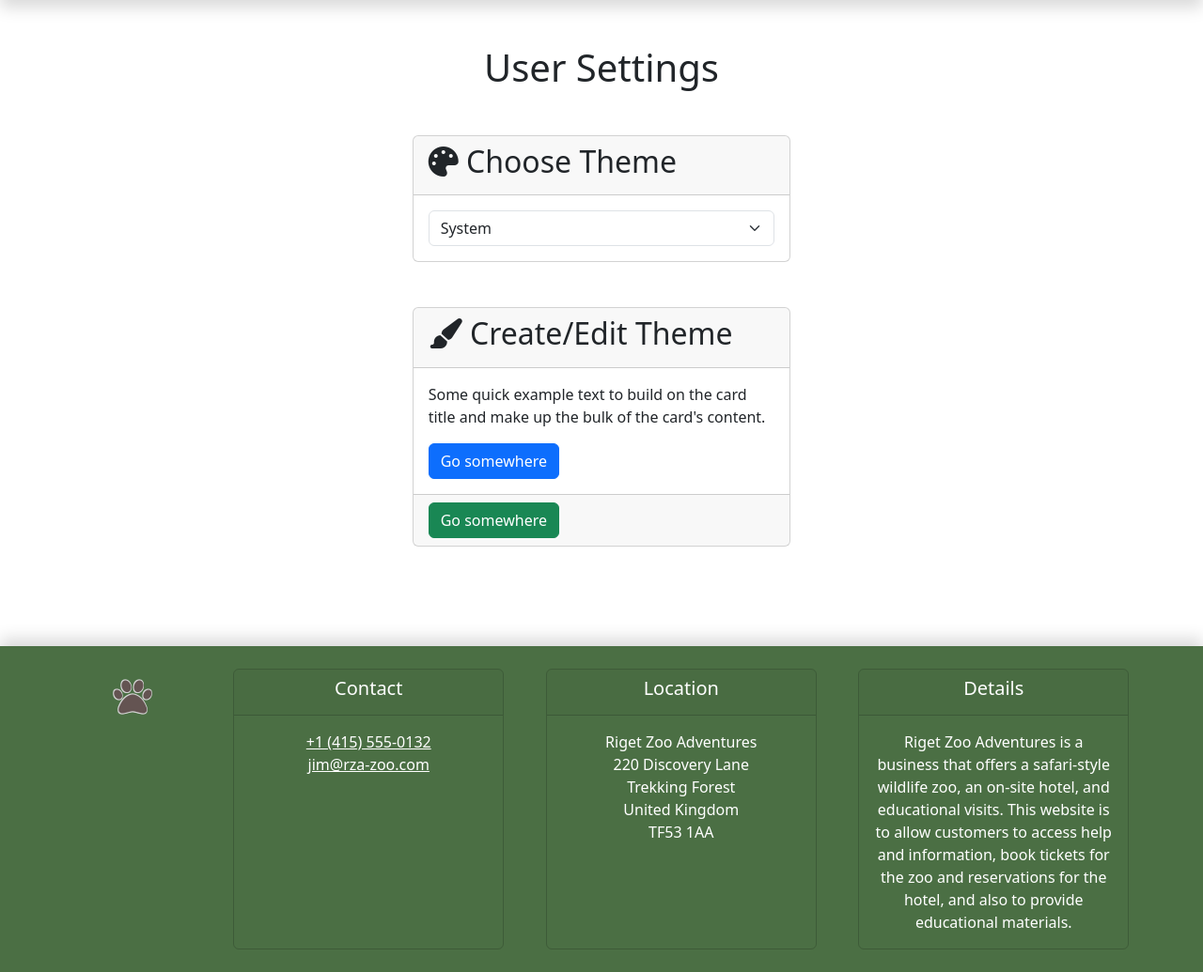
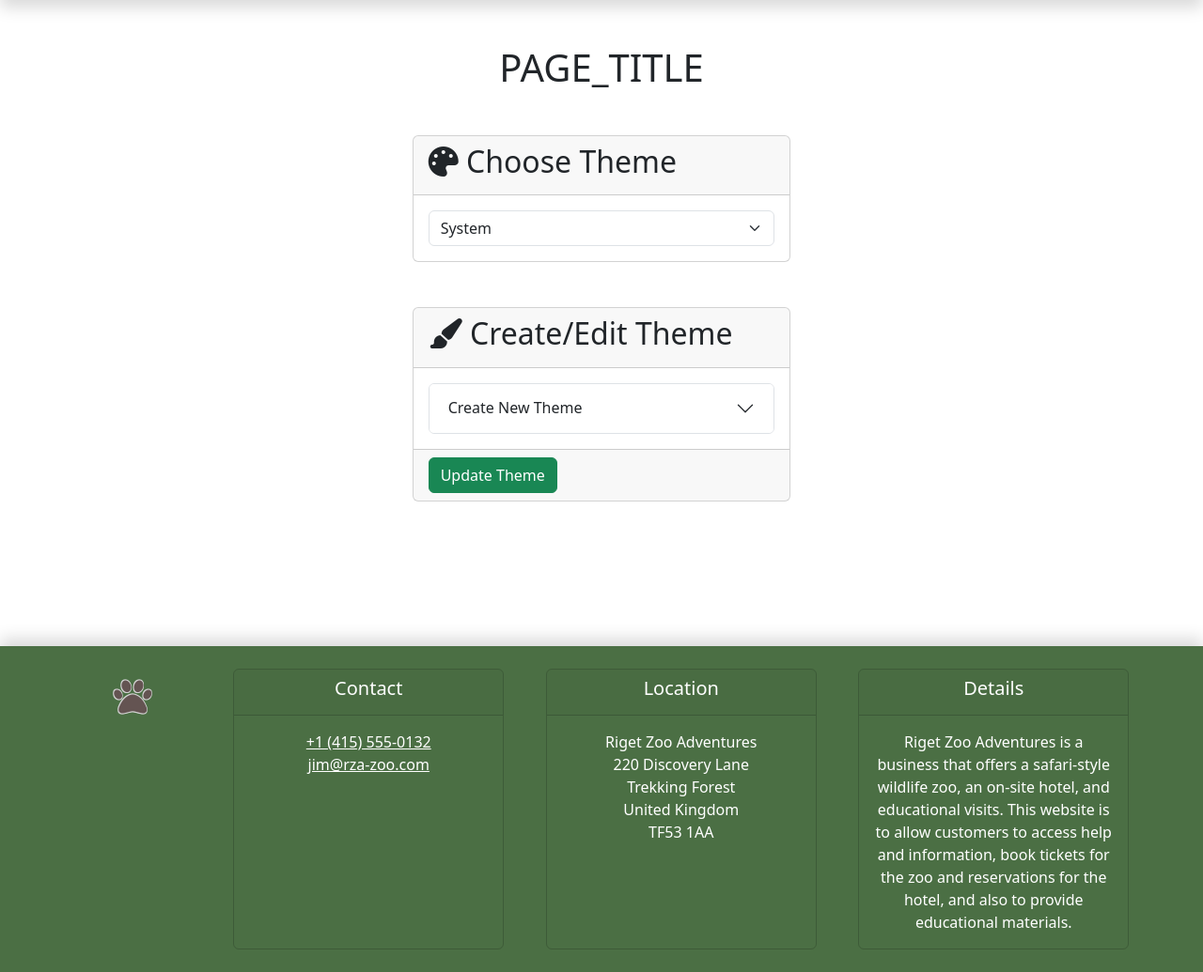
Before and after one commit to Occupational-Specialism-Team-Project/rza-past-exam-project, a PHP site: page /user_settings.php in a window 1280 px wide. Shown: the part 74-1109 px from the top of the page at 94% size. Run offline with PHP 8.4, Linux system fonts and the light colour scheme; a user stored in the database is signed in; data comes from the database, SQL or seed files in the repository; some libraries are stand-ins or nearby versions.

Commit message:
Add automatic selection of Theme Options

```diff
--- a/src/include/user_settings.js
+++ b/src/include/user_settings.js
@@ -9,3 +9,18 @@ function changeTheme(new_theme) {
 
     updateTheme();
 }
+
+function selectThemeOption(theme) {
+    if (theme) {
+        if (theme != "dark" && theme != "light" && theme != "high_contrast") {
+            let theme_form_option = document.querySelector("#collapse_" + theme);
+            if (theme_form_option) {
+                let theme_form_collapse = new bootstrap.Collapse(theme_form_option);
+                theme_form_collapse.show();
+            }
+        }
+    }
+}
+
+theme = localStorage.getItem("theme");
+selectThemeOption(theme);
--- a/src/user_settings.php
+++ b/src/user_settings.php
@@ -24,13 +24,17 @@ include_once "include/base.php";
                     </h2>
                 </div>
                 <div class="card-body">
-                    <select id="selectTheme" class="form-select" aria-label="Select a Theme" onchange="changeTheme(this.options[this.selectedIndex].value)">
+                    <select id="selectTheme" class="form-select" aria-label="Select a Theme"
+                        onchange="
+                            changeTheme(this.options[this.selectedIndex].value);
+                            selectThemeOption(this.options[this.selectedIndex].value)
+                        ">
                         <option id="system" value="system">System</option>
                         <option id="light" value="light">Light</option>
                         <option id="dark" value="dark">Dark</option>
                         <option id="high_contrast" value="high_contrast">High Contrast</option>
                         <?php foreach ($themes->result as $theme): ?>
-                            <option id="<?=$theme["theme_name"]?>" value="<?=$theme["theme_name"]?>">Test Theme</option>
+                            <option id="<?=$theme["theme_name"]?>" value="<?=$theme["theme_name"]?>"><?=$theme["theme_name"]?></option>
                         <?php endforeach ?>
                     </select>
                 </div>
@@ -46,11 +50,43 @@ include_once "include/base.php";
                     </h2>
                 </div>
                 <div class="card-body">
-                    <p class="card-text">Some quick example text to build on the card title and make up the bulk of the card's content.</p>
-                    <a href="#" class="btn btn-primary">Go somewhere</a>
+                    <div class="accordion" id="themesAccordion">
+                        <?php foreach ($themes->result as $theme): ?>
+                            <div class="accordion-item">
+                                <h2 class="accordion-header">
+                                    <button class="accordion-button collapsed" type="button" data-bs-toggle="collapse"
+                                        data-bs-target="#collapse_<?=$theme["theme_name"]?>" aria-expanded="false"
+                                        aria-controls="collapse_<?=$theme["theme_name"]?>" onclick="
+                                            document.getElementById('create_theme').innerHTML = 'Update Theme';
+                                        ">
+                                        <?=$theme["theme_name"]?>
+                                    </button>
+                                </h2>
+                                <div id="collapse_<?=$theme["theme_name"]?>" class="accordion-collapse collapse" data-bs-parent="#themesAccordion">
+                                    <form action="" method="POST" class="accordion-body">
+                                    </form>
+                                </div>
+                            </div>
+                        <?php endforeach ?>
+                        <div class="accordion-item">
+                            <h2 class="accordion-header">
+                                <button class="accordion-button collapsed" type="button" data-bs-toggle="collapse"
+                                    data-bs-target="#collapseCreateTheme" aria-expanded="false"
+                                    aria-controls="collapseCreateTheme" onclick="
+                                        document.getElementById('create_theme').innerHTML = 'Create Theme';
+                                    ">
+                                    Create New Theme
+                                </button>
+                            </h2>
+                            <div id="collapseCreateTheme" class="accordion-collapse collapse" data-bs-parent="#themesAccordion">
+                                <form action="" method="POST" class="accordion-body">
+                                </form>
+                            </div>
+                        </div>
+                    </div>
                 </div>
                 <div class="card-footer">
-                    <button type="submit" href="#" class="btn btn-success" id="create_theme" name="create_theme">Go somewhere</a>
+                    <button type="submit" href="#" class="btn btn-success" id="create_theme" name="create_theme">Update Theme</a>
                 </div>
             </section>
         </div>
```
